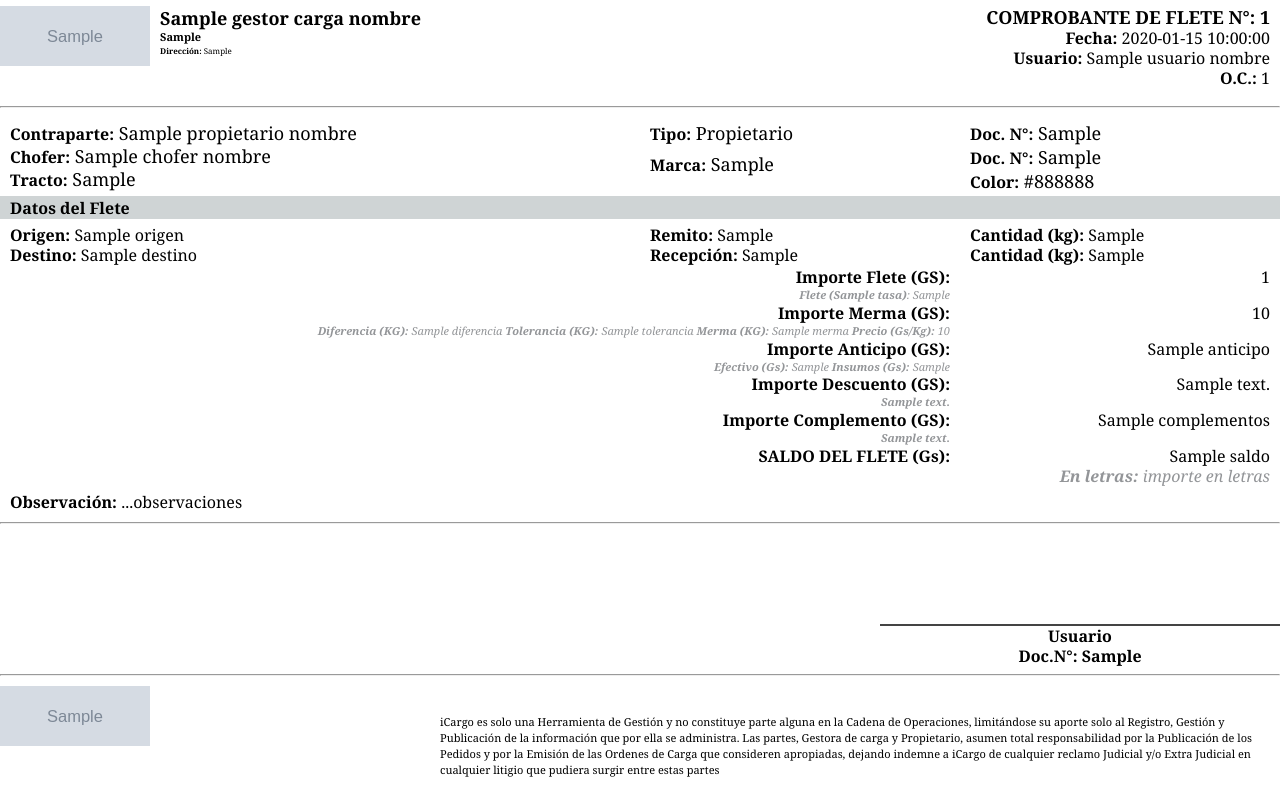
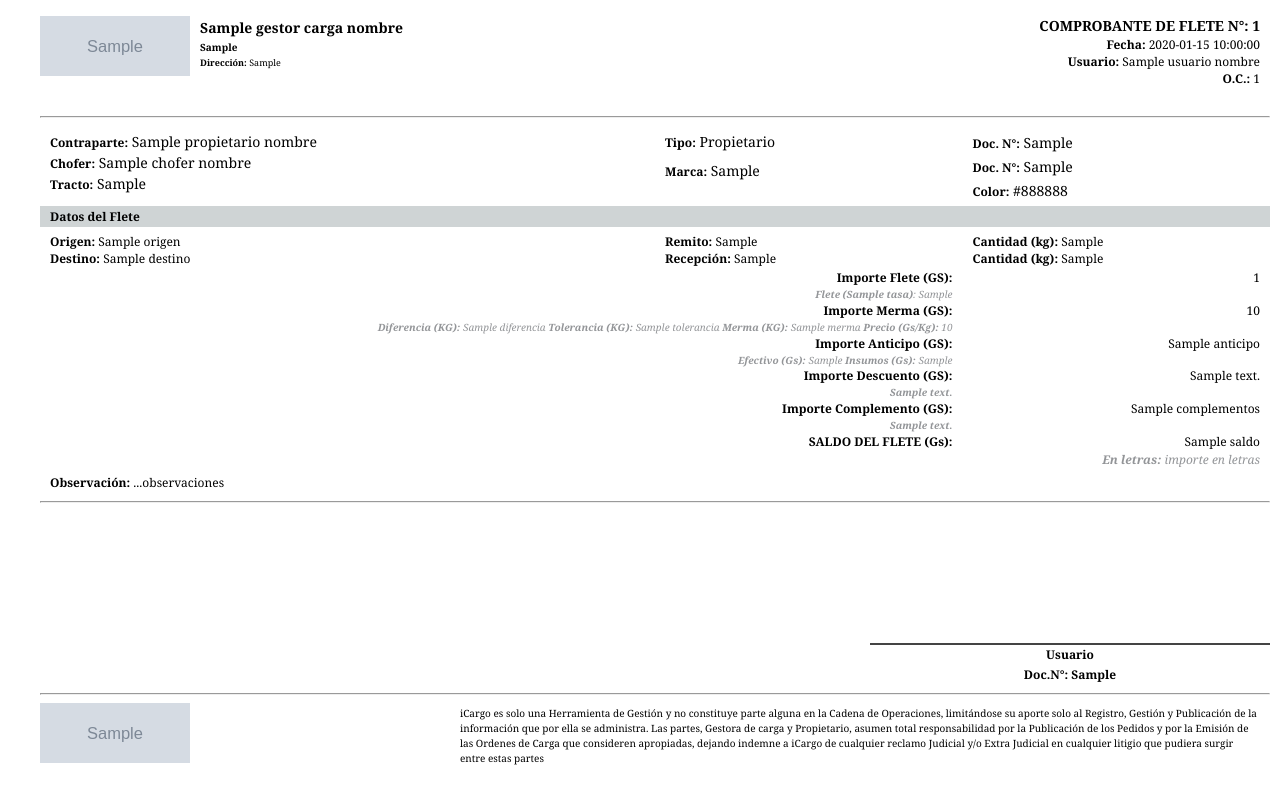
Before and after one commit to marceloalvarezcds/icargo-backend, a Python web app: template app/templates/pdf_resumen.html in a window 1280 px wide. After the commit the page ends 765 px from the top, so only its background shows below. Run offline with Jinja, Linux system fonts and the light colour scheme; the template is opened without the code that fills it: most values are stand-ins (such as "Sample title", 1, 10 or a date in 2020); grey boxes marked "Sample" are stand-in pictures.

Commit message:
fix tamaño pdf para duplicado

```diff
--- a/app/templates/pdf_resumen.html
+++ b/app/templates/pdf_resumen.html
@@ -7,8 +7,8 @@
     <meta name="title" content="2022 01 21 Anticipos icargo" />
     <style type="text/css">
       body {
-        margin: 0px;
         padding: 0px;
+        margin: 10px 10px 10px 40px;
         overflow: auto;
         font-family: "Georgia";
       }
@@ -53,7 +53,7 @@
 
       .firma-container {
         display: flex;
-        margin-top: 100px;
+        margin-top: 140px;
         flex-direction: row;
         justify-content: flex-end;
       }
@@ -69,35 +69,35 @@
       }
 
       .fs1 {
-        font-size: 34px;
+        font-size: 24px;
       }
 
       .fs2 {
-        font-size: 24px;
+        font-size: 18px;
       }
 
       .fs3 {
-        font-size: 20px;
+        font-size: 16px;
       }
 
       .fs4 {
-        font-size: 18px;
+        font-size: 14px;
       }
 
       .fs5 {
-        font-size: 16px;
+        font-size: 12px;
       }
 
       .fs6 {
-        font-size: 11px;
+        font-size: 10px;
       }
 
       .fs7 {
-        font-size: 10px;
+        font-size: 8px;
       }
 
       .fs8 {
-        font-size: 8px;
+        font-size: 9px;
       }
 
       .gestor-logo {
@@ -123,7 +123,7 @@
       }
 
       .lh1 {
-        line-height: 40px;
+        line-height: 28px;
       }
 
       .lh2 {
@@ -135,30 +135,30 @@
       }
 
       .lh4 {
-        line-height: 22px;
+        line-height: 20px;
       }
 
       .lh5 {
-        line-height: 20px;
+        line-height: 17px;
       }
 
       .lh6 {
-        line-height: 16px;
+        line-height: 15px;
       }
 
       .lh7 {
-        line-height: 14px;
+        line-height: 15px;
       }
 
       .logo-container .logo {
-        width: 430px;
-        height: 120px;
+        width: 410px;
+        height: 65px;
       }
 
       .logo-container img {
         margin: auto;
         width: auto;
-        height: 120px;
+        height: 65px;
       }
 
       .marca-agua {
@@ -268,6 +268,7 @@
       }
 
       .sub-item {
+        margin-top: 1px;
         font-style: italic;
         color:#939598;
       }
@@ -537,7 +538,7 @@
 
       <hr>
 
-      <div class="logo-container table align-center mt10">
+      <div class="logo-container table align-center">
         <div class="logo">
           <img src="{{logo}}" alt="iCargo" style="width: 150px; height: 60px"/>
         </div>
```
